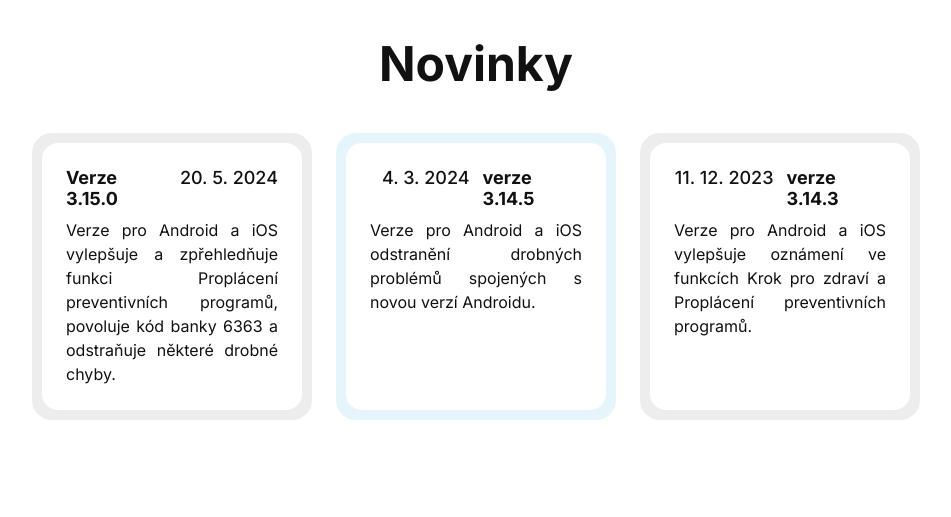
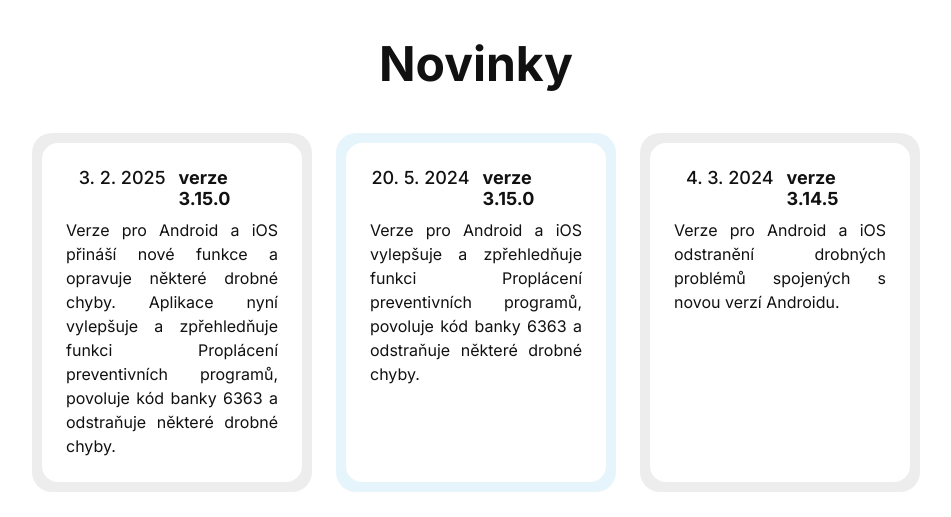
Before and after one commit to czechvar/CPZP_landing_mobile_app, a website built with Vite: page index.html in a window 1280 px wide. Shown: the part 5660-6177 px from the top of the page, without its empty margins (164-1115 px from the left). Built offline with nearby package versions, Linux system fonts and the light colour scheme.

Commit message:
Update news section with new version details and adjust styling for better layout

```diff
--- a/index.html
+++ b/index.html
@@ -206,28 +206,28 @@
         <article class="news-card">
           <div class="news-card__inner">
             <div class="news-card__meta">
-              <strong class="news-card__version">Verze 3.15.0</strong>
+              <span class="news-card__date">3. 2. 2025</span>
+              <strong class="news-card__version">verze 3.15.0</strong>
+            </div>
+            <p class="news-card__body">Verze pro Android a iOS přináší nové funkce a opravuje některé drobné chyby. Aplikace nyní vylepšuje a zpřehledňuje funkci Proplácení preventivních programů, povoluje kód banky 6363 a odstraňuje některé drobné chyby.</p>
+          </div>
+        </article>
+        <article class="news-card news-card--highlight">
+          <div class="news-card__inner">
+            <div class="news-card__meta">
               <span class="news-card__date">20. 5. 2024</span>
+              <strong class="news-card__version">verze 3.15.0</strong>
             </div>
             <p class="news-card__body">Verze pro Android a iOS vylepšuje a zpřehledňuje funkci Proplácení preventivních programů, povoluje kód banky 6363 a odstraňuje některé drobné chyby.</p>
           </div>
         </article>
-        <article class="news-card news-card--highlight">
+        <article class="news-card">
           <div class="news-card__inner">
             <div class="news-card__meta">
               <span class="news-card__date">4. 3. 2024</span>
               <strong class="news-card__version">verze 3.14.5</strong>
             </div>
             <p class="news-card__body">Verze pro Android a iOS odstranění drobných problémů spojených s novou verzí Androidu.</p>
-          </div>
-        </article>
-        <article class="news-card">
-          <div class="news-card__inner">
-            <div class="news-card__meta">
-              <span class="news-card__date">11. 12. 2023</span>
-              <strong class="news-card__version">verze 3.14.3</strong>
-            </div>
-            <p class="news-card__body">Verze pro Android a iOS vylepšuje oznámení ve funkcích Krok pro zdraví a Proplácení preventivních programů.</p>
           </div>
         </article>
       </div>
```
